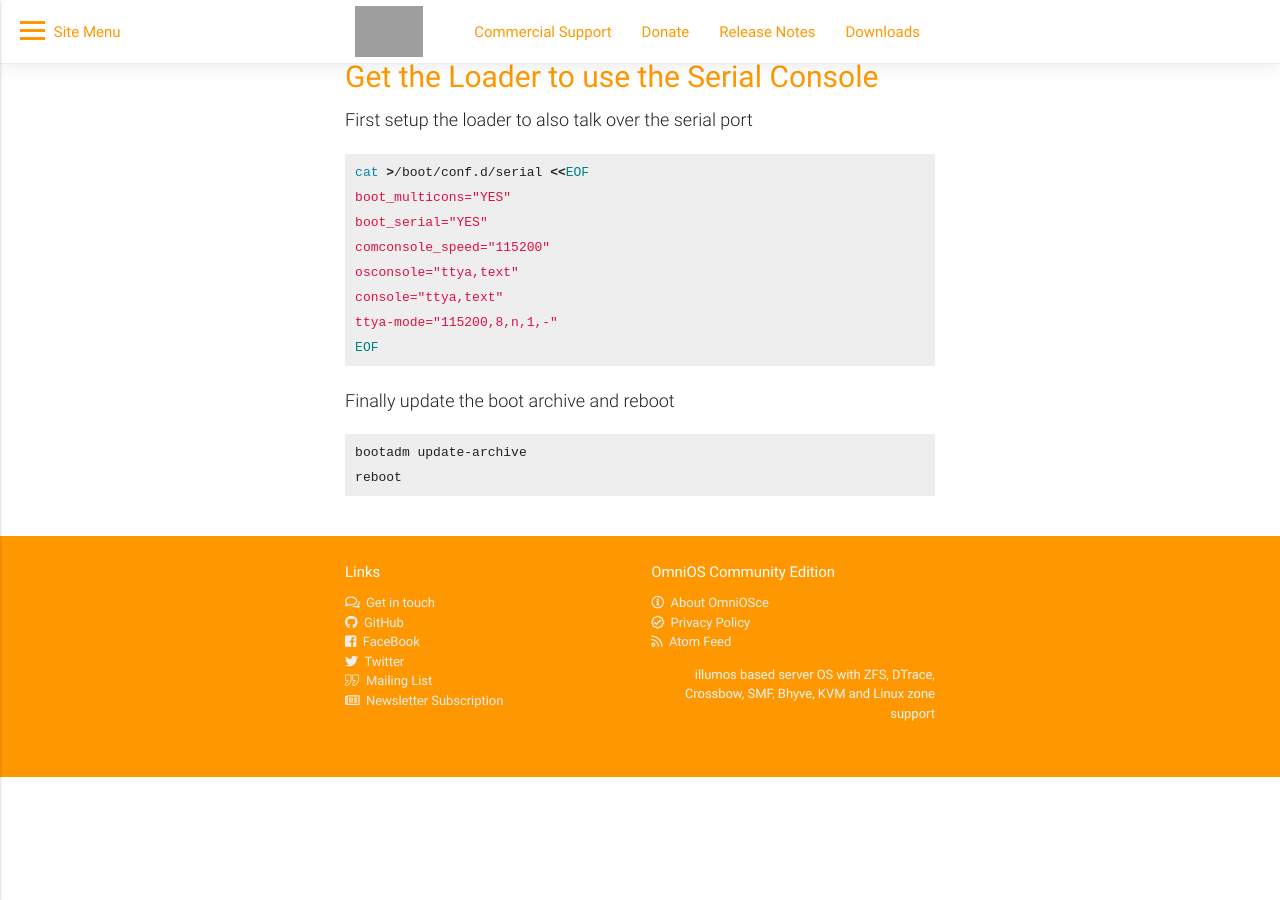
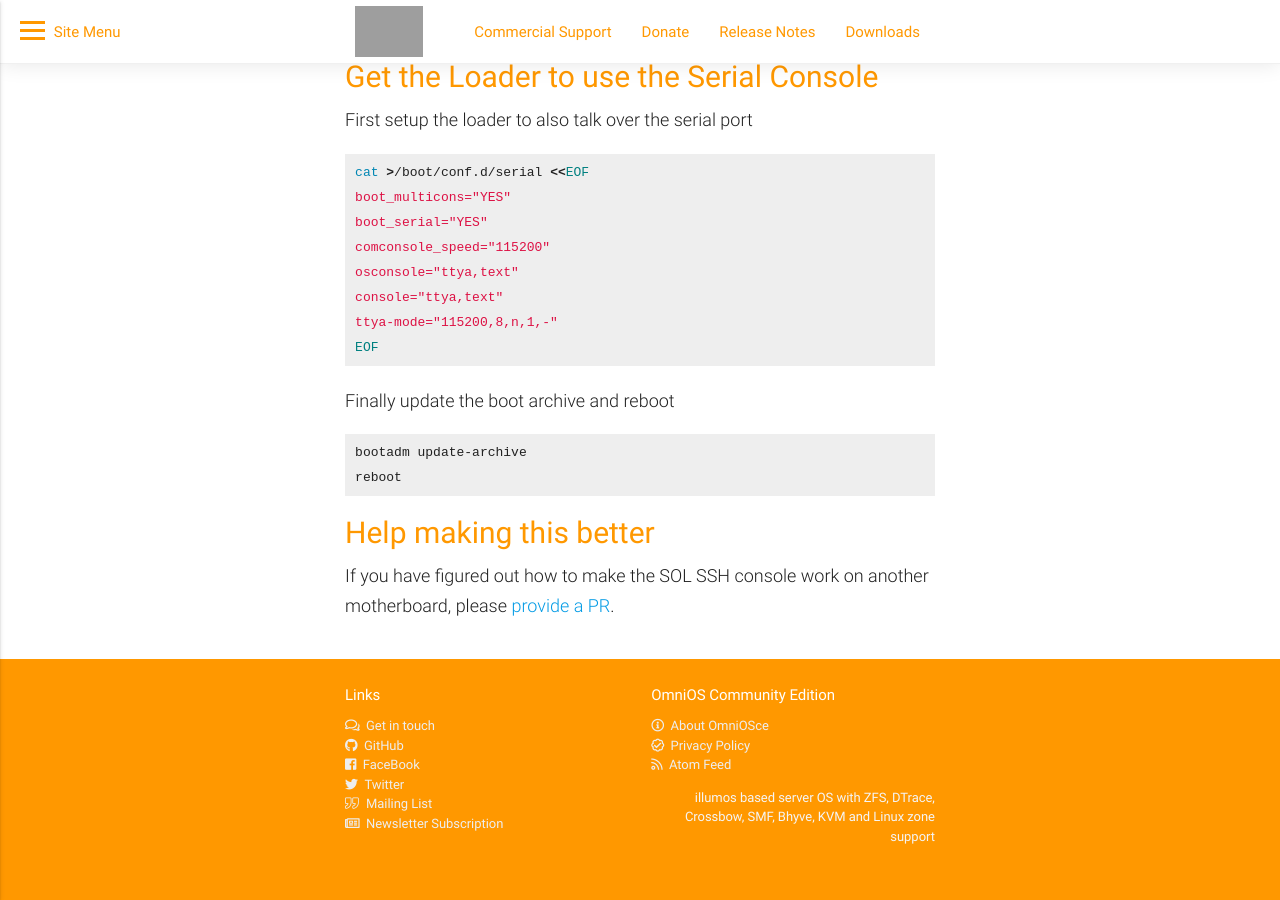
Before and after one commit to omniosorg/omniosorg.github.io, a Jekyll site: the page built from _docs/setup/serial_console.md, in a window 1280 px wide and 900 px high, scrolled down 3603 px. Built offline with Jekyll 4.4.1, drawn with Linux system fonts in a browser that asks for light colours; comment, search, counter and statistics services are not loaded; before the commit the page ends 4380 px from its top, so only the background shows below that; grey boxes are pictures that could not be loaded.

Commit message:
add edit link

````diff
--- a/_docs/setup/serial_console.md
+++ b/_docs/setup/serial_console.md
@@ -93,3 +93,9 @@ Finally update the boot archive and reboot
 bootadm update-archive
 reboot
 ```
+
+## Help making this better
+
+If you have figured out how to make the SOL SSH console work on another
+motherboard, please [provide a
+PR](https://github.com/omniosorg/omniosorg.github.io/edit/master/_docs/setup/serial_console.md).
````
